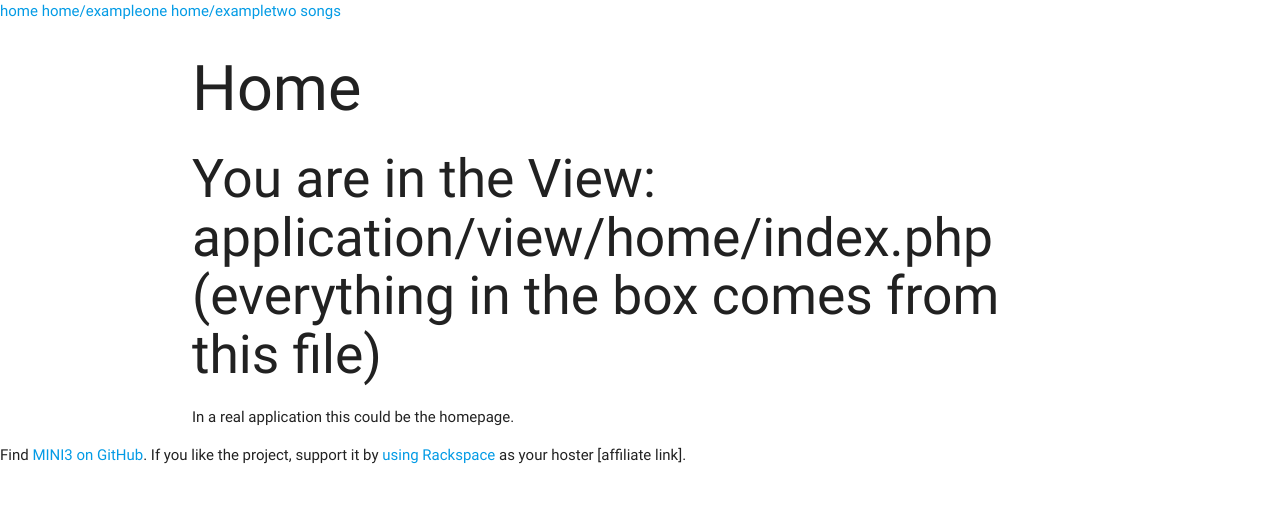
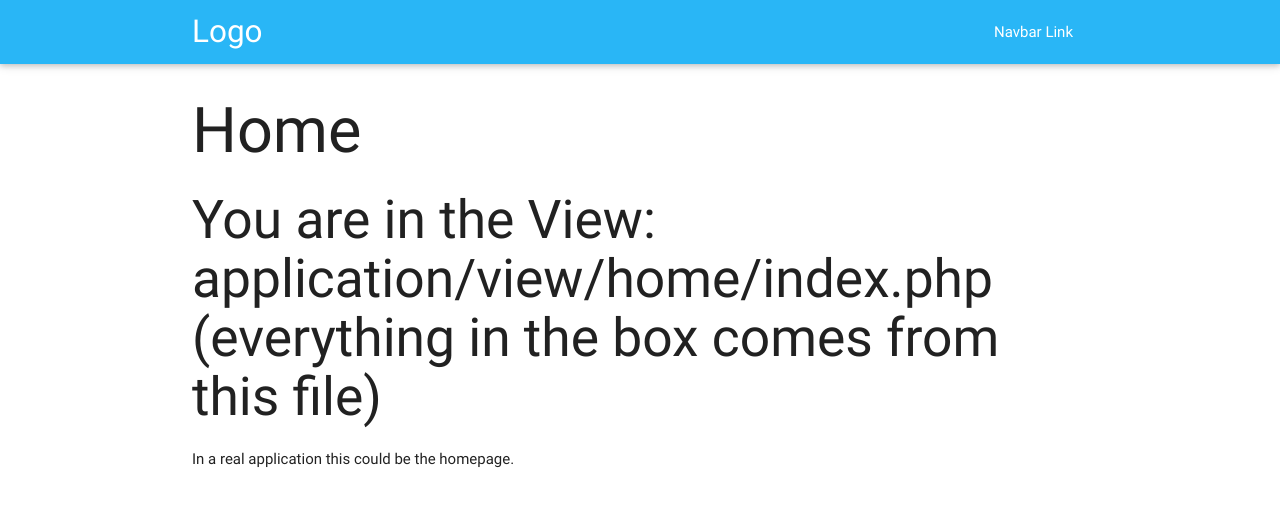
Before and after one commit to yichenshen/cs2102-group50, a PHP site: page / in a window 1280 px wide. Shown: the top 507 px of the page. Run offline with PHP 8.4, Linux system fonts and the light colour scheme.

Commit message:
Add materialize navbar
Signed-off-by: Shen Yichen <2007.yichen@gmail.com>

```diff
--- a/application/view/_templates/footer.php
+++ b/application/view/_templates/footer.php
@@ -1,14 +1,9 @@
-<div class="footer">
-  Find <a href="https://github.com/panique/mini3">MINI3 on GitHub</a>.
-  If you like the project, support it by <a href="http://tracking.rackspace.com/SH1ES">using Rackspace</a> as your
-  hoster [affiliate link].
-</div>
-
 <!-- jQuery, loaded in the recommended protocol-less way -->
 <!-- more http://www.paulirish.com/2010/the-protocol-relative-url/ -->
 <script src="<?php echo URL; ?>bower_components/jquery/dist/jquery.min.js"></script>
 
-<script type="text/javascript" src="<?php echo URL; ?>/bower_components/materialize/dist/js/materialize.min.js"></script>
+<script type="text/javascript"
+        src="<?php echo URL; ?>/bower_components/materialize/dist/js/materialize.min.js"></script>
 
 <!-- define the project's URL (to make AJAX calls possible, even when using this in sub-folders etc) -->
 <script>
--- a/application/view/_templates/header.php
+++ b/application/view/_templates/header.php
@@ -1,10 +1,10 @@
 <!DOCTYPE html>
 <html lang="en">
 <head>
-  <meta charset="utf-8">
-  <title>MINI3</title>
-  <meta name="description" content="">
-  <meta name="viewport" content="width=device-width, initial-scale=1.0">
+  <meta http-equiv="Content-Type" content="text/html; charset=UTF-8"/>
+  <meta name="viewport" content="width=device-width, initial-scale=1, maximum-scale=1.0"/>
+
+  <title>Crowd</title>
 
   <!-- JS -->
   <!-- please note: The JavaScript files are loaded in the footer to speed up page construction -->
@@ -16,19 +16,22 @@
   <!--Import Google Icon Font-->
   <link href="http://fonts.googleapis.com/icon?family=Material+Icons" rel="stylesheet">
   <!--Import materialize.css-->
-  <link type="text/css" rel="stylesheet" href="<?php echo URL; ?>bower_components/materialize/dist/css/materialize.min.css" media="screen,projection"/>
+  <link type="text/css" rel="stylesheet"
+        href="<?php echo URL; ?>bower_components/materialize/dist/css/materialize.min.css" media="screen,projection"/>
 
   <!--Let browser know website is optimized for mobile-->
   <meta name="viewport" content="width=device-width, initial-scale=1.0"/>
 </head>
 <body>
-<!-- logo, check the CSS file for more info how the logo "image" is shown -->
-<div class="logo"></div>
+<nav class="light-blue lighten-1" role="navigation">
+  <div class="nav-wrapper container"><a id="logo-container" href="#" class="brand-logo">Logo</a>
+    <ul class="right hide-on-med-and-down">
+      <li><a href="#">Navbar Link</a></li>
+    </ul>
 
-<!-- navigation -->
-<div class="navigation">
-  <a href="<?php echo URL; ?>">home</a>
-  <a href="<?php echo URL; ?>home/exampleone">home/exampleone</a>
-  <a href="<?php echo URL; ?>home/exampletwo">home/exampletwo</a>
-  <a href="<?php echo URL; ?>songs">songs</a>
-</div>
+    <ul id="nav-mobile" class="side-nav">
+      <li><a href="#">Navbar Link</a></li>
+    </ul>
+    <a href="#" data-activates="nav-mobile" class="button-collapse"><i class="material-icons">menu</i></a>
+  </div>
+</nav>
```
